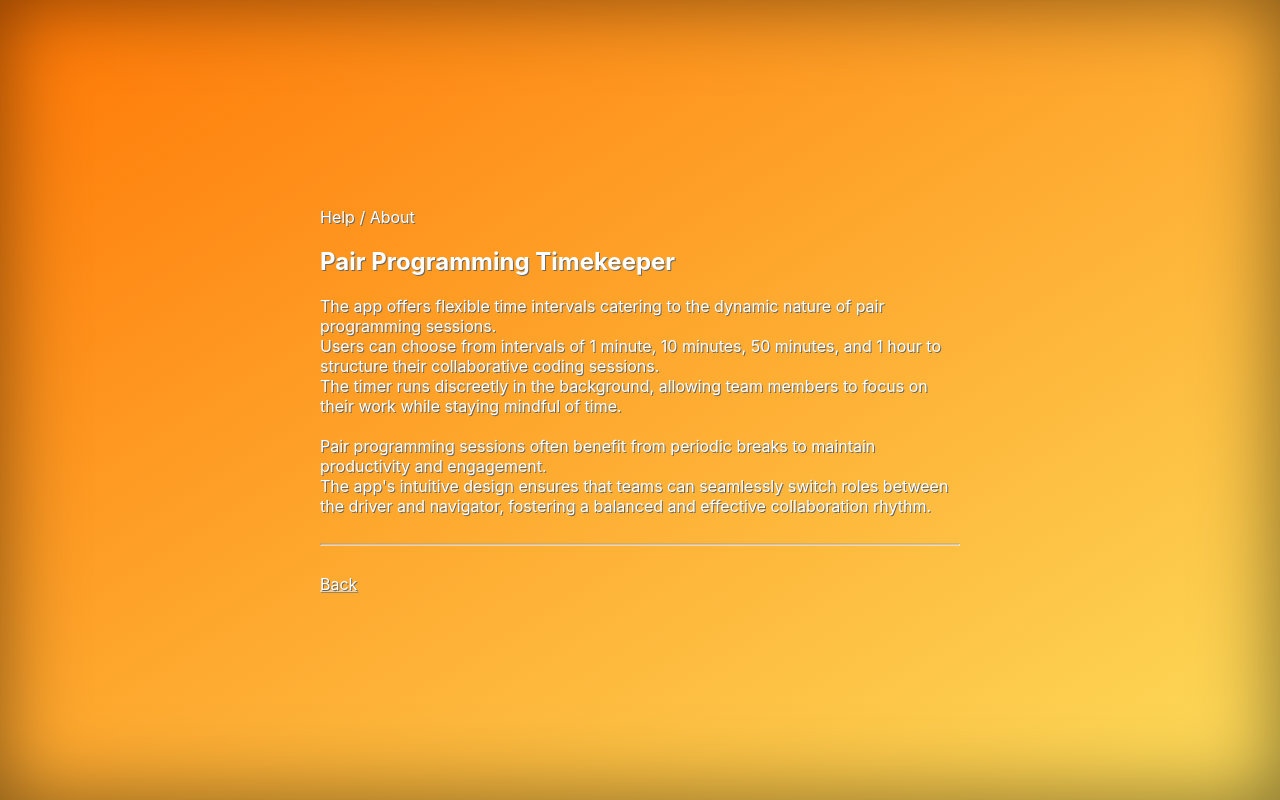
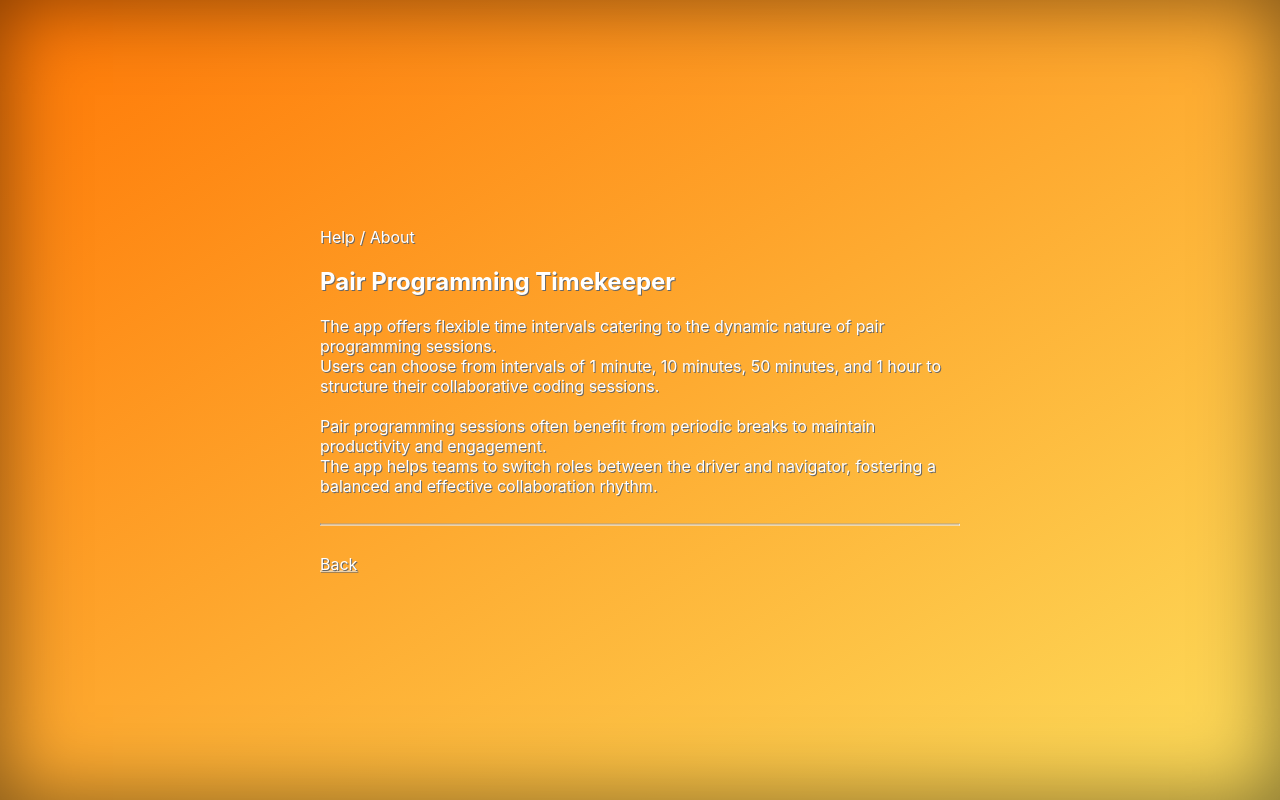
Before and after one commit to mlsvd/pair-programming-timer-web, a React (Create React App) app in the folder app/: page /about in a window 1280 px wide. Built offline with nearby package versions, Linux system fonts and the light colour scheme.

Commit message:
Add more functionality

```diff
--- a/app/src/App.css
+++ b/app/src/App.css
@@ -40,7 +40,6 @@
 @import url(https://maxcdn.bootstrapcdn.com/font-awesome/4.4.0/css/font-awesome.min.css);
 
 body, html {
-  /*background-image: url('../image/bg.png');*/
   background-image: linear-gradient(to bottom right, #FF7705, #FDDD5B);
 }
 
@@ -281,3 +280,21 @@ label
     color: #fff;
   }
 }
+
+code {
+  font-family: source-code-pro, Menlo, Monaco, Consolas, 'Courier New',
+  monospace;
+}
+
+#counter-value-placeholder label{
+  /*display: flex;*/
+  justify-content: center;
+  align-content: center;
+}
+
+@media screen and (max-width: 800px) {
+  #counter-value-placeholder label {
+    display: flex;
+    flex-direction: row;
+  }
+}
--- a/app/src/components/AboutPage.js
+++ b/app/src/components/AboutPage.js
@@ -14,10 +14,9 @@ class AboutPage extends React.Component {
                       <h2>Pair Programming Timekeeper</h2>
                       <span>The app offers flexible time intervals catering to the dynamic nature of pair programming sessions.</span>
                       <span>Users can choose from intervals of 1 minute, 10 minutes, 50 minutes, and 1 hour to structure their collaborative coding sessions.</span>
-                      <span>The timer runs discreetly in the background, allowing team members to focus on their work while staying mindful of time.</span>
                       <br />
                       <span>Pair programming sessions often benefit from periodic breaks to maintain productivity and engagement.</span>
-                      <span>The app's intuitive design ensures that teams can seamlessly switch roles between the driver and navigator, fostering a balanced and effective collaboration rhythm.</span>
+                      <span>The app helps teams to switch roles between the driver and navigator, fostering a balanced and effective collaboration rhythm.</span>
                   </div>
                 <br />
                 <hr />
--- a/app/src/components/Title.js
+++ b/app/src/components/Title.js
@@ -3,7 +3,7 @@ import React from "react";
 class Title extends React.Component {
     render () {
         return (
-            <h1>&#9202; Pair Programming Timekeeper</h1>
+            <h1>Pair Programming Timekeeper</h1>
         );
     }
 }
--- a/app/src/index.css
+++ b/app/src/index.css
@@ -10,22 +10,3 @@ body {
 body * {
   text-shadow: 1px 1px #666;
 }
-
-
-code {
-  font-family: source-code-pro, Menlo, Monaco, Consolas, 'Courier New',
-    monospace;
-}
-
-#counter-value-placeholder label{
-  /*display: flex;*/
-  justify-content: center;
-  align-content: center;
-}
-
-@media screen and (max-width: 800px) {
-  #counter-value-placeholder label {
-    display: flex;
-    flex-direction: row;
-  }
-}
```
Also changed, not shown: 1 other file (tests, documents, lock files or other folders).
